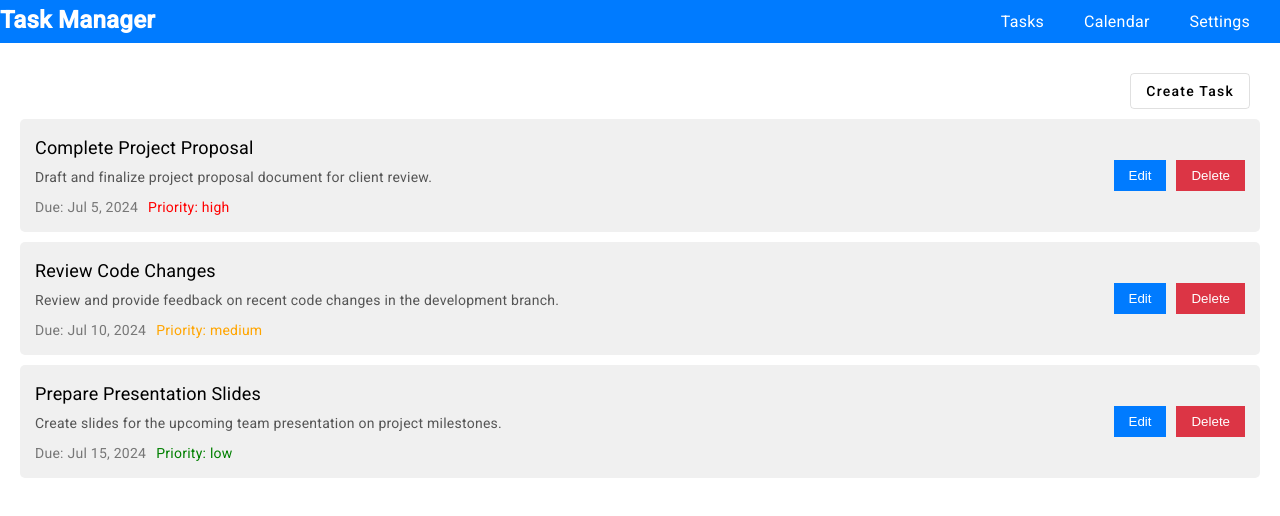
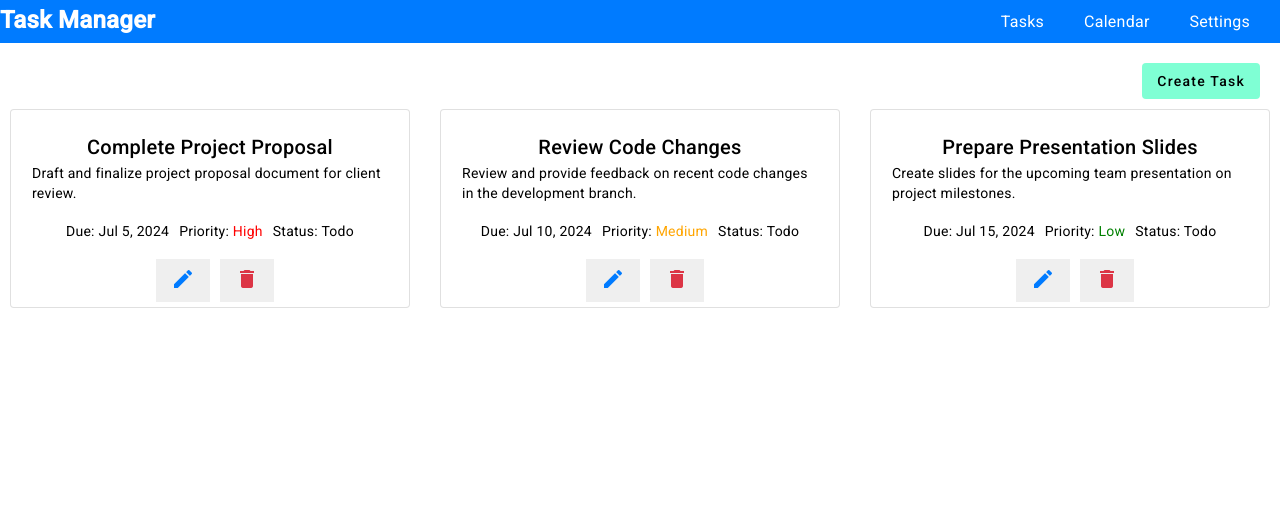
Before and after one commit to JeevanMahesha/task-manager-app, an Angular app: page / in a window 1280 px wide. Shown: the top 516 px of the page. Built offline with nearby package versions, Linux system fonts and the light colour scheme; no server answers.

Commit message:
listview Ui and taskCreation is updated

```diff
--- /dev/null
+++ b/src/app/Pipes/get-value.pipe.ts
@@ -0,0 +1,25 @@
+import { Pipe, PipeTransform } from '@angular/core';
+import { priorityLevels, taskStatus } from '../common.model';
+
+@Pipe({
+  name: 'getValue',
+  standalone: true,
+})
+export class GetValuePipe implements PipeTransform {
+  transform(value: string | null, type: string): string | null {
+    if (!value) {
+      return null;
+    }
+    let transformValue = null;
+    if (type === 'priority') {
+      transformValue =
+        priorityLevels.find((eachPriority) => eachPriority.key === value)
+          ?.value ?? null;
+    } else if (type === 'taskStatus') {
+      transformValue =
+        taskStatus.find((eachStatus) => eachStatus.key === value)?.value ??
+        null;
+    }
+    return transformValue;
+  }
+}
--- a/src/app/common.model.ts
+++ b/src/app/common.model.ts
@@ -4,4 +4,34 @@ export interface ITask {
   description: string | null;
   dueDate: Date | null;
   priority: string | null;
+  taskStatus: string | null;
 }
+export const taskStatus = [
+  {
+    key: 'todo',
+    value: 'Todo',
+  },
+  {
+    key: 'inProgress',
+    value: 'In Progress',
+  },
+  {
+    key: 'completed',
+    value: 'Completed',
+  },
+] as const;
+
+export const priorityLevels = [
+  {
+    key: 'low',
+    value: 'Low',
+  },
+  {
+    key: 'medium',
+    value: 'Medium',
+  },
+  {
+    key: 'high',
+    value: 'High',
+  },
+] as const;
--- a/src/app/create-task/create-task.component.html
+++ b/src/app/create-task/create-task.component.html
@@ -22,12 +22,28 @@
     <mat-form-field appearance="outline" class="full-width">
       <mat-label>Priority</mat-label>
       <mat-select formControlName="priority">
-        <mat-option value="low">Low</mat-option>
-        <mat-option value="medium">Medium</mat-option>
-        <mat-option value="high">High</mat-option>
+        @for (eachPriority of priorityLevels; track eachPriority.key) {
+        <mat-option [value]="eachPriority.value">{{
+          eachPriority.value
+        }}</mat-option>
+        }
       </mat-select>
       @if (taskForm.get('priority')?.invalid) {
       <mat-error>Priority is required</mat-error>
+      }
+    </mat-form-field>
+
+    <mat-form-field appearance="outline" class="full-width">
+      <mat-label>Task Status</mat-label>
+      <mat-select formControlName="taskStatus">
+        @for (eachStatus of taskStatus; track eachStatus.key) {
+        <mat-option [value]="eachStatus.value">{{
+          eachStatus.value
+        }}</mat-option>
+        }
+      </mat-select>
+      @if (taskForm.get('taskStatus')?.invalid) {
+      <mat-error>Task Status is required</mat-error>
       }
     </mat-form-field>
 
--- a/src/app/create-task/create-task.component.ts
+++ b/src/app/create-task/create-task.component.ts
@@ -14,6 +14,7 @@ import { ITaskFrom } from './create-task.forms';
 import { TaskService } from '../task.service';
 import { MatDatepickerModule } from '@angular/material/datepicker';
 import { provideNativeDateAdapter } from '@angular/material/core';
+import { priorityLevels, taskStatus } from '../common.model';
 
 @Component({
   selector: 'app-create-task',
@@ -35,6 +36,8 @@ export class CreateTaskComponent {
   readonly data = inject<any>(MAT_DIALOG_DATA);
   readonly taskService = inject(TaskService);
   taskForm: FormGroup<ITaskFrom>;
+  priorityLevels = priorityLevels;
+  taskStatus = taskStatus;
 
   constructor() {
     const fb = inject(FormBuilder);
@@ -43,6 +46,7 @@ export class CreateTaskComponent {
       title: fb.control<string | null>(null, Validators.required),
       description: fb.control<string | null>(null, Validators.required),
       priority: fb.control<string | null>(null, Validators.required),
+      taskStatus: fb.control<string | null>(null, Validators.required),
       dueDate: fb.control<Date | null>(null, Validators.required),
     });
   }
--- a/src/app/create-task/create-task.forms.ts
+++ b/src/app/create-task/create-task.forms.ts
@@ -5,5 +5,6 @@ export interface ITaskFrom {
   title: FormControl<string | null>;
   description: FormControl<string | null>;
   priority: FormControl<string | null>;
+  taskStatus: FormControl<string | null>;
   dueDate: FormControl<Date | null>;
 }
--- a/src/app/task-list/task-list.component.html
+++ b/src/app/task-list/task-list.component.html
@@ -5,27 +5,44 @@
     </button>
   </div>
 
-  <div class="task-item" *ngFor="let task of tasks | async">
-    <div class="task-info">
-      <h3>{{ task.title }}</h3>
-      <p>{{ task.description }}</p>
-      <div class="task-meta">
-        <span class="due-date">Due: {{ task.dueDate | date }}</span>
+  <div class="task-container">
+    @for (task of tasks | async; track $index) {
+    <mat-card class="task-item" appearance="outlined">
+      <mat-card-header class="mt-20">
+        <mat-card-title>{{ task.title }}</mat-card-title>
+      </mat-card-header>
+      <mat-card-content>
+        <p>
+          {{ task.description }}
+        </p>
+      </mat-card-content>
+      <mat-card-actions>
+        <span class="task-meta-detail">Due: {{ task.dueDate | date }}</span>
+        <span class="priority">
+          Priority:
           <span
-          class="priority"
             [ngClass]="{
               high: task.priority === 'high',
               medium: task.priority === 'medium',
               low: task.priority === 'low'
             }"
           >
-          Priority: {{ task.priority }}
+            {{ task.priority | getValue : "priority" }}
           </span>
+        </span>
+        <span class="task-meta-detail"
+          >Status: {{ task.taskStatus | getValue : "taskStatus" }}</span
+        >
+      </mat-card-actions>
+      <mat-card-footer>
+        <button type="button" class="edit-button" (click)="editTask(task)">
+          <mat-icon>edit</mat-icon>
+        </button>
+        <button type="button" (click)="deleteTask(task)" class="delete-button">
+          <mat-icon>delete</mat-icon>
+        </button>
+      </mat-card-footer>
+    </mat-card>
+    }
   </div>
 </div>
-    <div class="task-actions">
-      <button class="edit-button">Edit</button>
-      <button class="delete-button">Delete</button>
-    </div>
-  </div>
-</div>
--- a/src/app/task-list/task-list.component.scss
+++ b/src/app/task-list/task-list.component.scss
@@ -1,80 +1,61 @@
 .task-list {
-  padding: 20px;
+  padding: 10px;
+}
+
+.task-creation {
+  display: flex;
+  margin: 10px;
+  justify-content: flex-end;
+
+  button {
+    background-color: aquamarine;
+  }
+}
+
+.task-container {
+  display: flex;
+  gap: 30px;
+  flex-wrap: wrap;
+  justify-content: center;
+}
 
 .task-item {
-    background-color: #f0f0f0;
-    margin-bottom: 10px;
-    padding: 15px;
-    border-radius: 5px;
+  padding: 5px;
   display: flex;
   justify-content: space-between;
   align-items: center;
-
-    .task-info {
-      flex: 1;
-
-      h3 {
-        margin-bottom: 5px;
-        font-size: 18px;
+  width: 25rem;
 }
 
-      p {
-        color: #555;
-        margin-bottom: 10px;
-      }
-
-      .task-meta {
-        display: flex;
-        align-items: center;
-
-        .due-date {
-          margin-right: 10px;
+.task-meta-detail {
+  margin: 10px;
   font-size: 14px;
-          color: #777;
 }
 
 .priority {
   font-size: 14px;
-          &.high {
+  .high {
     color: red;
   }
-          &.medium {
+  .medium {
     color: orange;
   }
-          &.low {
+  .low {
     color: green;
   }
 }
-      }
-    }
-
-    .task-actions {
-      display: flex;
-      align-items: center;
 
 button {
   margin-left: 10px;
   padding: 8px 15px;
   border: none;
   cursor: pointer;
-        transition: background-color 0.3s;
 }
 
 .edit-button {
-        background-color: #007bff;
-        color: white;
+  color: #007bff;
 }
 
 .delete-button {
-        background-color: #dc3545;
-        color: white;
+  color: #dc3545;
 }
-    }
-  }
-
-  .task-creation {
-    display: flex;
-    margin: 10px;
-    justify-content: flex-end;
-  }
-}
--- a/src/app/task-list/task-list.component.ts
+++ b/src/app/task-list/task-list.component.ts
@@ -6,11 +6,21 @@ import { CreateTaskComponent } from '../create-task/create-task.component';
 import { ITask } from '../common.model';
 import { TaskService } from '../task.service';
 import { Observable } from 'rxjs';
-
+import { GetValuePipe } from '../Pipes/get-value.pipe';
+import { MatCardModule } from '@angular/material/card';
+import { MatIconModule } from '@angular/material/icon';
+import { MatToolbarModule } from '@angular/material/toolbar';
 @Component({
   selector: 'app-task-list',
   standalone: true,
-  imports: [CommonModule, MatButtonModule],
+  imports: [
+    CommonModule,
+    MatButtonModule,
+    GetValuePipe,
+    MatCardModule,
+    MatIconModule,
+    MatToolbarModule,
+  ],
   templateUrl: './task-list.component.html',
   styleUrl: './task-list.component.scss',
 })
@@ -19,7 +29,9 @@ export default class TaskListComponent {
   readonly taskService = inject(TaskService);
   tasks: Observable<ITask[]> = this.taskService.getTaskValue();
 
-  constructor() {}
+  constructor() {
+    // this.createTask();
+  }
 
   createTask(): void {
     this.dialog.open(CreateTaskComponent, {
@@ -28,4 +40,12 @@ export default class TaskListComponent {
       disableClose: true,
     });
   }
+
+  editTask(task: ITask): void {
+    console.log('🚀 ~ TaskListComponent ~ editTask ~ ̵task:', task);
+  }
+
+  deleteTask(task: ITask): void {
+    console.log('🚀 ~ TaskListComponent ~ deleteTask ~ task:', task);
+  }
 }
--- a/src/app/task.service.ts
+++ b/src/app/task.service.ts
@@ -16,6 +16,7 @@ export class TaskService {
         'Draft and finalize project proposal document for client review.',
       dueDate: new Date('2024-07-05'),
       priority: 'high',
+      taskStatus: 'todo',
     },
     {
       id: '2',
@@ -24,6 +25,7 @@ export class TaskService {
         'Review and provide feedback on recent code changes in the development branch.',
       dueDate: new Date('2024-07-10'),
       priority: 'medium',
+      taskStatus: 'todo',
     },
     {
       id: '3',
@@ -32,6 +34,7 @@ export class TaskService {
         'Create slides for the upcoming team presentation on project milestones.',
       dueDate: new Date('2024-07-15'),
       priority: 'low',
+      taskStatus: 'todo',
     },
   ]);
 
```
Also changed, not shown: 1 other file (tests, documents, lock files or other folders). Lines whose indentation alone changed are shown as unchanged.
